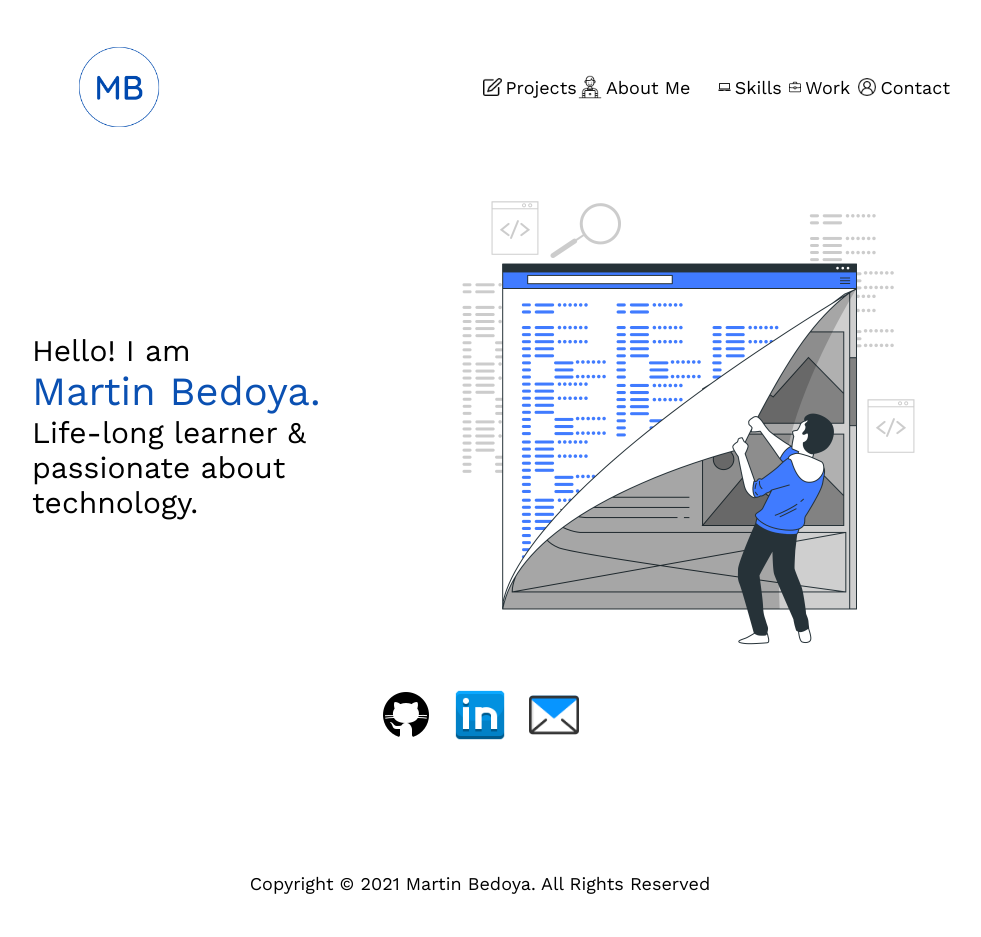
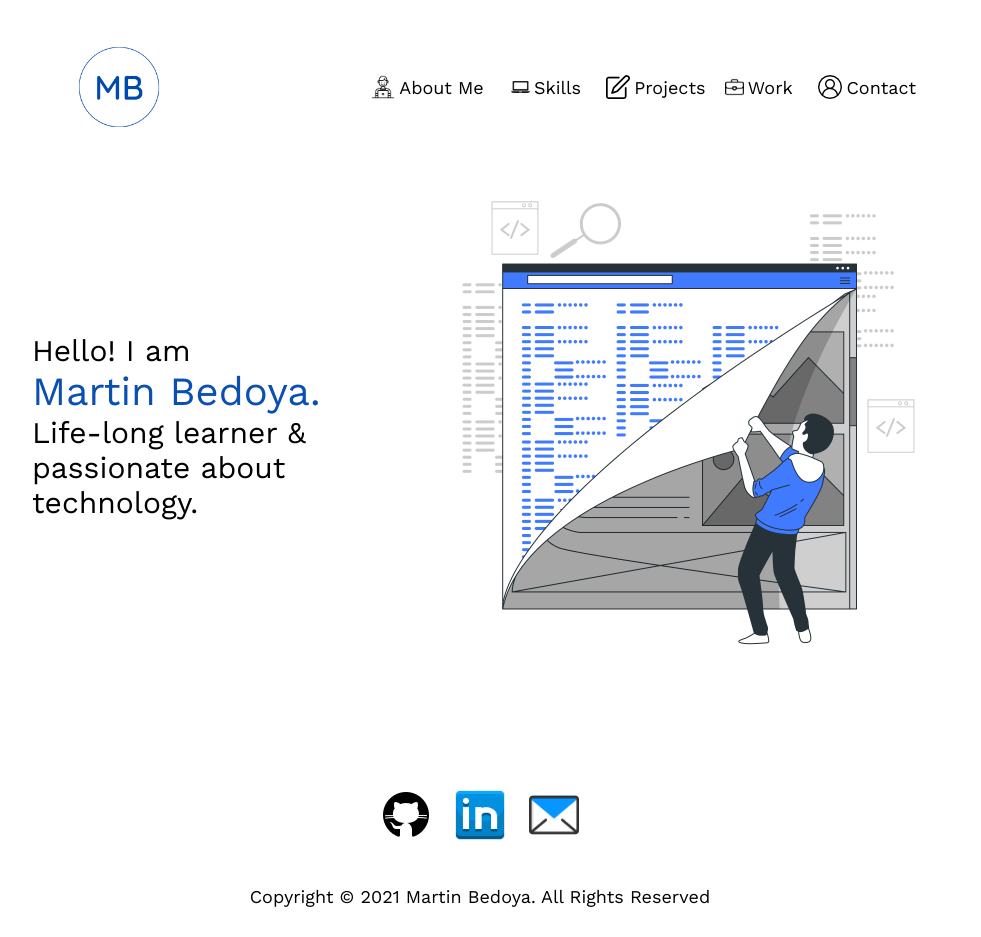
Before and after one commit to josemartin357/react-portfolio, a React (Create React App) app: page / in a window 1280 px wide. Shown: the whole page, without its empty margins (160-1141 px from the left). Before the commit the page ends 906 px from the top, so only its background shows below. Built offline with nearby package versions, Linux system fonts and the light colour scheme.

Commit message:
Added some styling: added SocialContact to footer and other minor styling

```diff
--- a/src/components/body/about/about.css
+++ b/src/components/body/about/about.css
@@ -1,6 +1,6 @@
-.about {
-  padding-bottom: 9%;
-}
+/* .about {
+  padding-bottom: 5%;
+} */
 
 .about-top {
   display: flex;
--- a/src/components/body/about/index.js
+++ b/src/components/body/about/index.js
@@ -1,5 +1,5 @@
 import React from "react";
-import SocialContact from "../../common/social-contact";
+// import SocialContact from "../../common/social-contact";
 import "./about.css";
 import codingPic from "./assets/coding-pic.png";
 
@@ -18,7 +18,7 @@ function About() {
           <img src={codingPic} alt="coding-pic" className="picture" />
         </div>
       </div>
-      <SocialContact />
+      {/* <SocialContact /> */}
     </div>
   );
 }
--- a/src/components/body/contact/email.css
+++ b/src/components/body/contact/email.css
@@ -2,6 +2,7 @@
   display: flex;
   flex-direction: column;
   flex: 1;
+  /* height: 504px; */
 }
 
 .contact-wrapper {
@@ -14,7 +15,10 @@
 }
 
 .contact-info {
-  width: 70%;
+  width: 80%;
+  font-size: 20px;
+  margin-top: 15%;
+  line-height: 1;
 }
 
 .contact-desc {
--- a/src/components/body/contact/email.js
+++ b/src/components/body/contact/email.js
@@ -71,16 +71,17 @@ const Email = () => {
         <div className="contact-left">
           <h1 className="contact-title">Let's get in touch!</h1>
           <div className="contact-info">
-            <SocialContact />
+            <p>
+              Got some ideas to improve an app? Feedback?
+              <br />
+              Feel free to contact me.
+              <br />I will get back to you ASAP.
+            </p>
           </div>
         </div>
 
         <div className="contact-right">
-          <p className="contact-desc">
-            Got some ideas to improve an app? Feedback?
-            <br />
-            Feel free to contact me. I will get back to you ASAP.
-          </p>
+          <p className="contact-desc">Fill out the form below to contact me</p>
           <form ref={formRef} onSubmit={sendEmail}>
             <input
               value={userInfo.user_name}
--- a/src/components/body/skills/skills.css
+++ b/src/components/body/skills/skills.css
@@ -2,6 +2,7 @@
   display: flex;
   flex-direction: column;
   width: 100%;
+  /* height: 504px; */
 }
 
 .skills-section {
--- a/src/components/body/summary/summary.css
+++ b/src/components/body/summary/summary.css
@@ -1,5 +1,5 @@
 .summary {
-  padding-bottom: 48px;
+  padding-bottom: 60px;
 }
 
 .summary-top {
--- a/src/components/body/work/work.css
+++ b/src/components/body/work/work.css
@@ -10,3 +10,8 @@
   align-items: center;
   margin: 24px 0px;
 }
+
+.section-title {
+  font-size: 32px;
+  font-weight: 700;
+}
--- a/src/components/footer/footer.css
+++ b/src/components/footer/footer.css
@@ -1,8 +1,12 @@
-.footer {
+.copyright {
   padding: 12px;
   display: flex;
   justify-content: center;
   align-items: center;
-  margin-top: 24px;
+  /* margin-top: 5px; */
   font-size: 18px;
 }
+
+.footer {
+  margin-top: 100px;
+}
--- a/src/components/footer/index.js
+++ b/src/components/footer/index.js
@@ -1,10 +1,14 @@
 import React from "react";
+import SocialContact from "../common/social-contact";
 import "./footer.css";
 
 function Footer() {
   return (
     <div className="footer">
-      Copyright © 2021 Martin Bedoya. All Rights Reserved
+      <SocialContact />
+      <div className="copyright">
+        <p>Copyright © 2021 Martin Bedoya. All Rights Reserved</p>
+      </div>
     </div>
   );
 }
--- a/src/components/header/header.css
+++ b/src/components/header/header.css
@@ -25,7 +25,7 @@
 
 .web-menu {
   display: flex;
-  width: 60%;
+  width: auto;
 }
 
 .logo {
--- a/src/components/header/index.js
+++ b/src/components/header/index.js
@@ -10,7 +10,10 @@ function Header({ currentPage, handlePageChange }) {
 
   return (
     <div className="header">
-      <img className="logo" src={mbLogo} alt="logo" />
+      <a href="About">
+        <img className="logo" src={mbLogo} alt="logo" />
+      </a>
+
       <div className="menu">
         {/* menu for large screens */}
         <div className="web-menu">
--- a/src/components/header/web/index.js
+++ b/src/components/header/web/index.js
@@ -19,14 +19,11 @@ function Web({ currentPage, handlePageChange }) {
   return (
     <div className="web">
       <div className="web-option">
-        <a href="#projects" onClick={() => handlePageChange("Projects")}>
-          <img className="option-icon" src={editLogo} alt="projects" />
-          Projects
-        </a>
-      </div>
-
-      <div className="web-option">
-        <a href="#summary" style={styles.anchor}>
+        <a
+          href="#summary"
+          onClick={() => handlePageChange("Summary")}
+          style={styles.anchor}
+        >
           <img
             className="option-icon"
             style={styles.icon}
@@ -38,21 +35,28 @@ function Web({ currentPage, handlePageChange }) {
       </div>
 
       <div className="web-option">
-        <a href="#skills">
+        <a href="#skills" onClick={() => handlePageChange("Skills")}>
           <img className="option-icon" src={laptopLogo} alt="skills" />
           Skills
         </a>
       </div>
 
       <div className="web-option">
-        <a href="#work">
+        <a href="#projects" onClick={() => handlePageChange("Projects")}>
+          <img className="option-icon" src={editLogo} alt="projects" />
+          Projects
+        </a>
+      </div>
+
+      <div className="web-option">
+        <a href="#work" onClick={() => handlePageChange("Work")}>
           <img className="option-icon" src={briefcaseLogo} alt="work" />
           Work
         </a>
       </div>
 
       <div className="web-option">
-        <a href="#contact">
+        <a href="#contact" onClick={() => handlePageChange("Email")}>
           <img className="option-icon" src={userLogo} alt="contact" />
           Contact
         </a>
```
